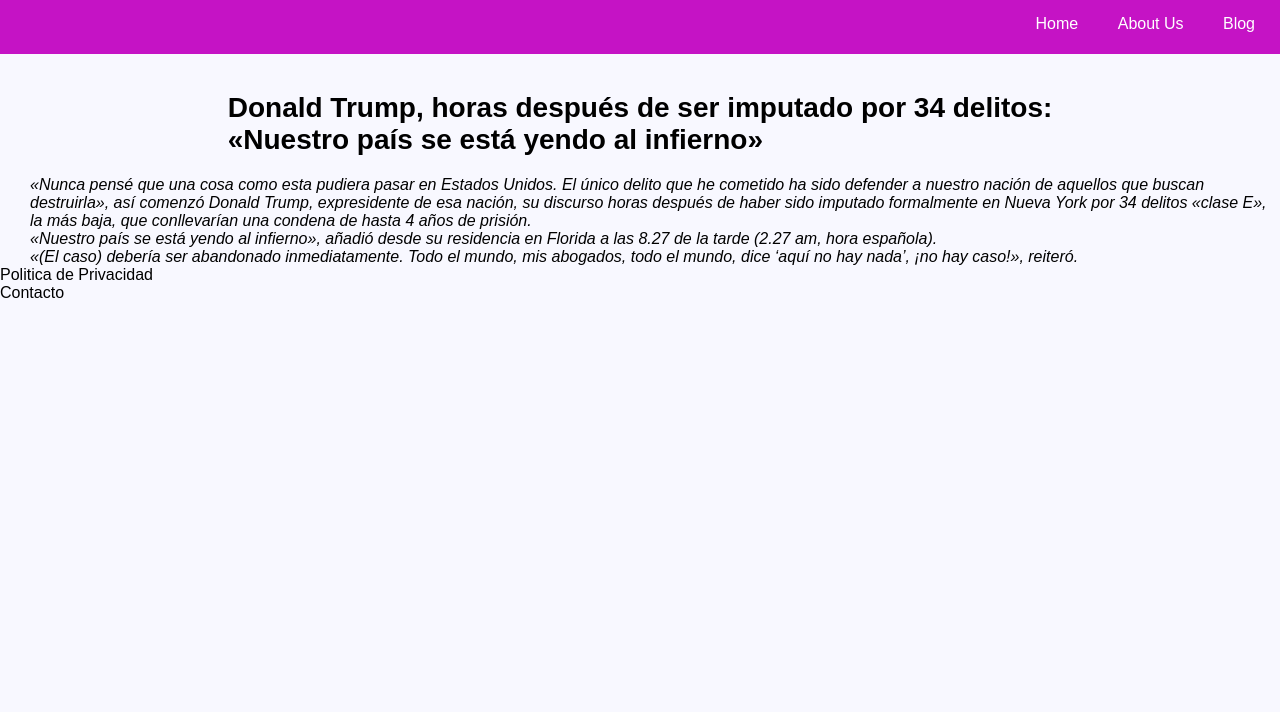
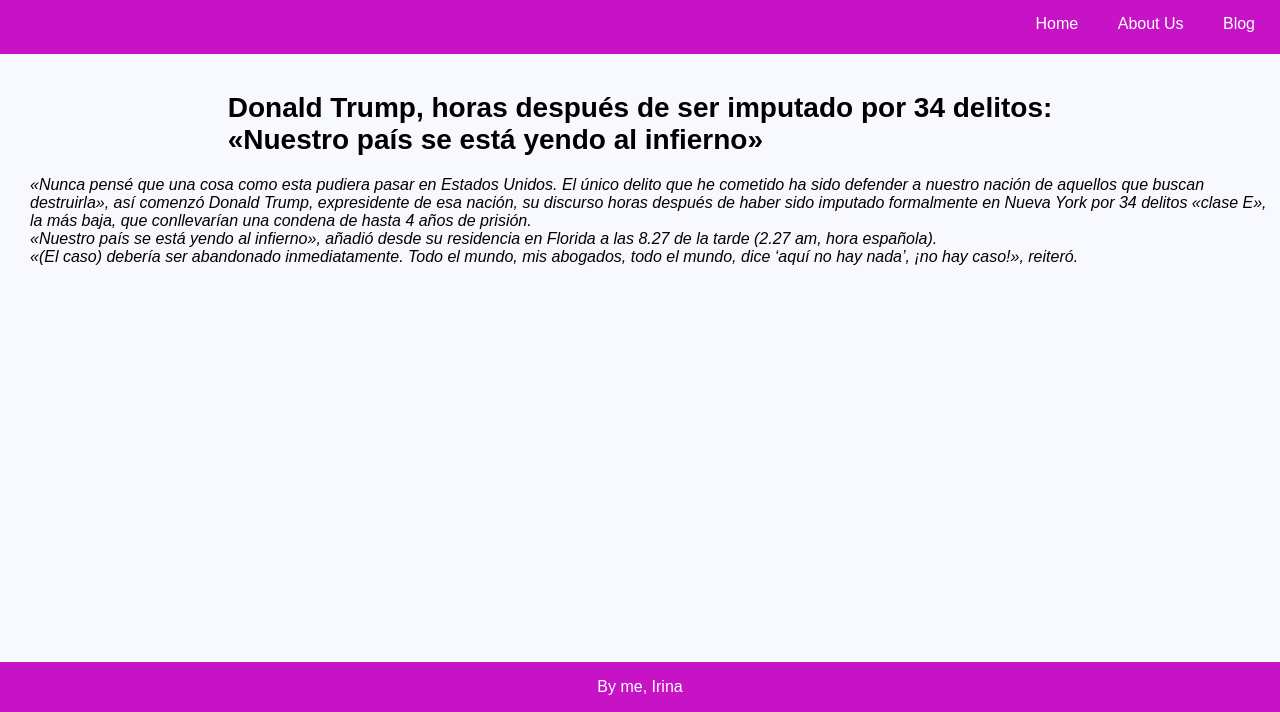
Before and after one commit to Irina-Ichim/Practica-de-Desarrollo-Web, a plain HTML site: page index.html in a window 1280 px wide. Shown: the part 88-800 px from the top of the page. Drawn offline with Linux system fonts and the light colour scheme.

Commit message:
agregando un simple footer

```diff
--- a/index.html
+++ b/index.html
@@ -27,12 +27,11 @@
 
             <br>«(El caso) debería ser abandonado inmediatamente. Todo el mundo, mis abogados, todo el mundo, dice ‘aquí no hay nada’, ¡no hay caso!», reiteró.</p>
         </article>
-        </article>
+
 
 
         <footer>
-            <p>Politica de Privacidad</p>
-            <p>Contacto</p>
+            <span>By me, Irina</span>
         </footer>
     </div>
 </body>
--- a/main.css
+++ b/main.css
@@ -46,3 +46,12 @@ article p{
     margin-left: 30px;
     font-style: italic;
 }
+footer{
+    background-color: rgb(197, 19, 197);
+    color: white;
+    width: 100%;
+    padding: 1em 0;
+    text-align: center;
+    position: absolute;
+    bottom: 0;
+}
```
